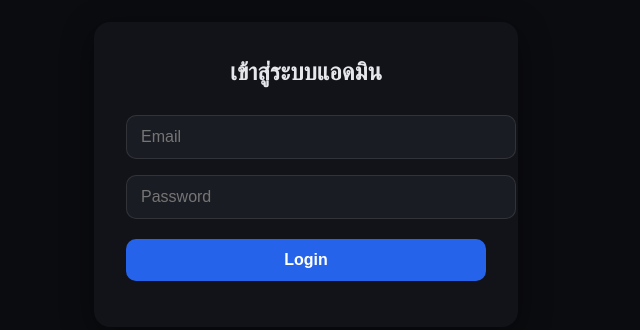
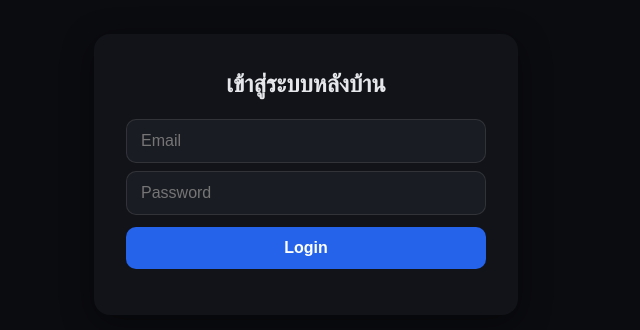
Before and after one commit to s67-Thanapat/WebQrTest.github.io, a website: page front-end/admin/login.html in a window 1280 px wide. Shown: the part 226-556 px from the top of the page, without its empty margins (334-974 px from the left). Drawn offline with nearby package versions, Linux system fonts and the light colour scheme.

Commit message:
all newsy

```diff
--- a/front-end/admin/login.html
+++ b/front-end/admin/login.html
@@ -21,7 +21,7 @@
       border-radius: 16px;
       box-shadow: 0 8px 32px rgba(0,0,0,.45);
       width: 100%;
-      max-width: 360px;
+      max-width: 360px;   /* ✅ ความกว้าง fix */
       text-align: center;
     }
     h1 {
@@ -29,8 +29,12 @@
       font-size: 1.5rem;
       font-weight: 700;
     }
+    input, button {
+      display: block;
+      width: 100%;        /* ✅ ให้กว้างเท่ากัน */
+      box-sizing: border-box; /* ✅ ป้องกันเกินเพราะ padding */
+    }
     input {
-      width: 100%;
       padding: 12px 14px;
       margin: 8px 0;
       border-radius: 10px;
@@ -44,7 +48,6 @@
       border-color: #2563eb;
     }
     button {
-      width: 100%;
       padding: 12px;
       border: none;
       border-radius: 10px;
@@ -68,7 +71,7 @@
 </head>
 <body>
   <div class="card">
-    <h1>เข้าสู่ระบบแอดมิน</h1>
+    <h1>เข้าสู่ระบบหลังบ้าน</h1>
     <form id="loginForm">
       <input id="email" type="email" placeholder="Email" required>
       <input id="password" type="password" placeholder="Password" required>
```
